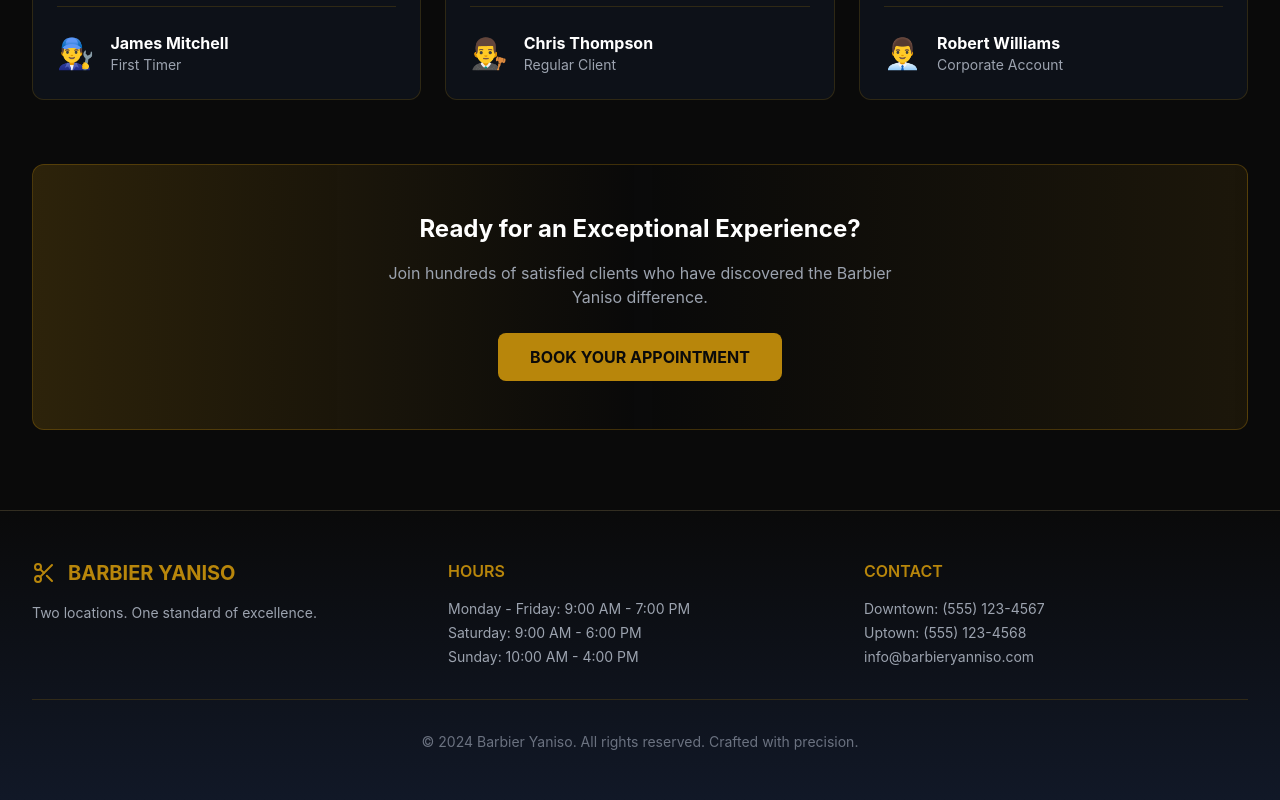
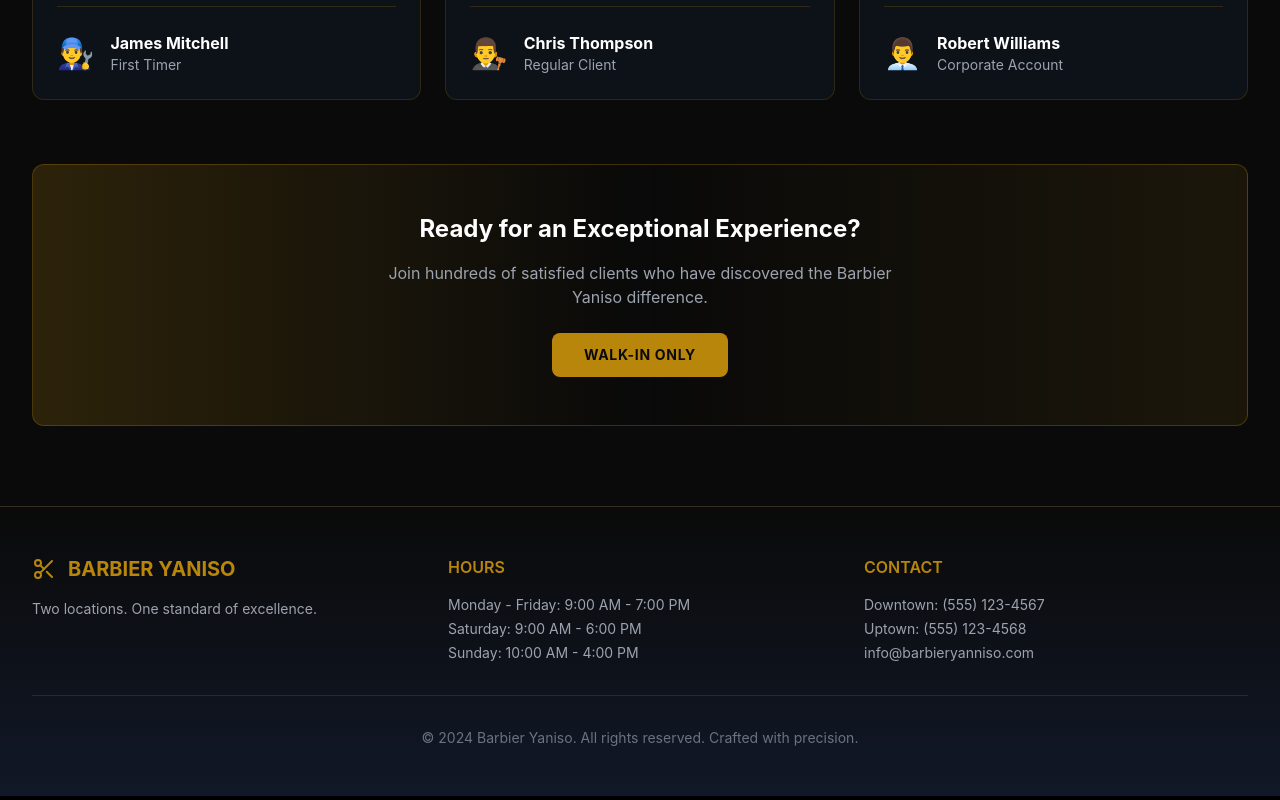
Before and after one commit to ydaoud772-bit/barbie-yaniso, a Next.js app: page / in a window 1280 px wide. Shown: the part 4996-5796 px from the top of the page. Built offline with nearby package versions, Linux system fonts and the light colour scheme; no server answers.

Commit message:
Update Reviews.jsx

```diff
--- a/components/Reviews.jsx
+++ b/components/Reviews.jsx
@@ -109,9 +109,9 @@ const Reviews = () => {
           <p className="text-gray-400 mb-6 max-w-lg mx-auto">
             Join hundreds of satisfied clients who have discovered the Barbier Yaniso difference.
           </p>
-          <button className="px-8 py-3 bg-yellow-600 text-black font-bold rounded-lg hover:bg-yellow-500 transition-all duration-300 transform hover:scale-105">
-            BOOK YOUR APPOINTMENT
-          </button>
+          <span className="inline-block px-8 py-3 bg-yellow-600 text-black font-bold rounded-lg text-sm tracking-wider uppercase">
+  WALK-IN ONLY
+</span>
         </div>
       </div>
     </section>
```
